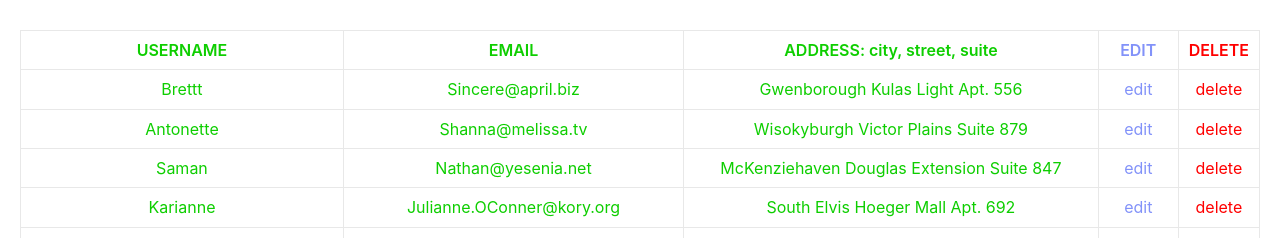
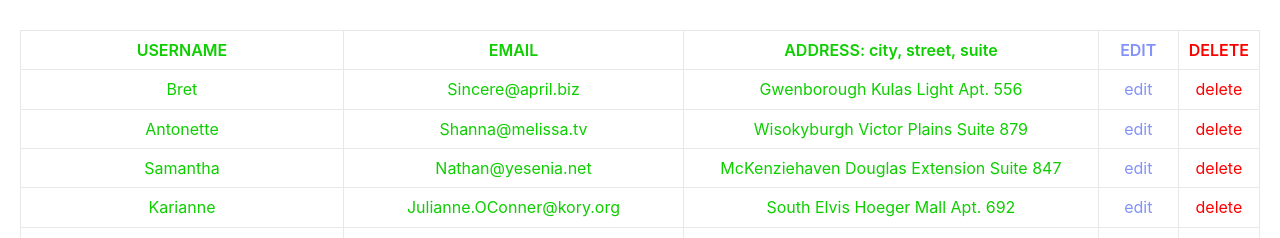
Before and after one commit to andreypost/edicasoft-t-t-r, a React (Create React App) app: page / in a window 1280 px wide. Both pictures are taken after a click on the button "VIEW ALL USERS". Shown: the part 482-720 px from the top of the page. Built offline with nearby package versions, Linux system fonts and the light colour scheme; data requests are answered from the project's data file.

Commit message:
base code

```diff
--- a/db.json
+++ b/db.json
@@ -1,34 +1,73 @@
 {
   "posts": [
     {
-      "username": "Brettt",
+      "id": 1,
+      "name": "Leanne Graham",
+      "username": "Bret",
       "email": "Sincere@april.biz",
       "address": {
-        "city": "Gwenborough Kulas Light Apt. 556        ",
-        "street": " ",
-        "suite": " "
+        "street": "Kulas Light",
+        "suite": "Apt. 556",
+        "city": "Gwenborough",
+        "zipcode": "92998-3874",
+        "geo": {
+          "lat": "-37.3159",
+          "lng": "81.1496"
+        }
       },
-      "id": 1
+      "phone": "1-770-736-8031 x56442",
+      "website": "hildegard.org",
+      "company": {
+        "name": "Romaguera-Crona",
+        "catchPhrase": "Multi-layered client-server neural-net",
+        "bs": "harness real-time e-markets"
+      }
     },
     {
+      "id": 2,
+      "name": "Ervin Howell",
       "username": "Antonette",
       "email": "Shanna@melissa.tv",
       "address": {
-        "city": "Wisokyburgh Victor Plains Suite 879",
-        "street": " ",
-        "suite": " "
+        "street": "Victor Plains",
+        "suite": "Suite 879",
+        "city": "Wisokyburgh",
+        "zipcode": "90566-7771",
+        "geo": {
+          "lat": "-43.9509",
+          "lng": "-34.4618"
+        }
       },
-      "id": 2
+      "phone": "010-692-6593 x09125",
+      "website": "anastasia.net",
+      "company": {
+        "name": "Deckow-Crist",
+        "catchPhrase": "Proactive didactic contingency",
+        "bs": "synergize scalable supply-chains"
+      }
     },
     {
-      "username": "Saman",
+      "id": 3,
+      "name": "Clementine Bauch",
+      "username": "Samantha",
       "email": "Nathan@yesenia.net",
       "address": {
-        "city": "McKenziehaven Douglas Extension Suite 847",
-        "street": " ",
-        "suite": " "
+        "street": "Douglas Extension",
+        "suite": "Suite 847",
+        "city": "McKenziehaven",
+        "zipcode": "59590-4157",
+        "geo": {
+          "lat": "-68.6102",
+          "lng": "-47.0653"
+        }
       },
-      "id": 3
+      "phone": "1-463-123-4447",
+      "website": "ramiro.info",
+      "company": {
+        "name": "Romaguera-Jacobson",
+        "catchPhrase": "Face to face bifurcated interface",
+        "bs": "e-enable strategic applications"
+      }
     },
     {
       "id": 4,
--- a/src/App.js
+++ b/src/App.js
@@ -9,8 +9,8 @@ export default class App extends React.Component {
     this.handleViewAll = this.handleViewAll.bind(this)
     this.handleSearchForm = this.handleSearchForm.bind(this)
     this.handleSubmitRegister = this.handleSubmitRegister.bind(this)
-    this.handleShowEditForm = this.handleShowEditForm.bind(this)
-    this.handleEditUserForm = this.handleEditUserForm.bind(this)
+    this.handleEditUser = this.handleEditUser.bind(this)
+    this.handleSubmitChangeUserForm = this.handleSubmitChangeUserForm.bind(this)
     this.handleDeleteUser = this.handleDeleteUser.bind(this)
     this.handleCancelEdit = this.handleCancelEdit.bind(this)
   }
@@ -32,7 +32,6 @@ export default class App extends React.Component {
   }
 
   handleSearchForm(e) {
-    e.preventDefault()
     fetch('http://localhost:3001/posts')
       .then(response => response.json())
       .then(json => {
@@ -42,6 +41,7 @@ export default class App extends React.Component {
         }
         this.handleChangeState(arr, '', '')
       })
+    e.preventDefault()
   }
 
   handleSubmitRegister(e) {
@@ -62,12 +62,12 @@ export default class App extends React.Component {
     })
       .then(response => response.json())
       .then(json => console.log(json))
+      .then(() => this.handleViewAll())
     e.target.username.value = e.target.email.value = e.target.address.value = ''
     e.preventDefault()
-    setTimeout(this.handleViewAll, 500)
   }
 
-  handleShowEditForm(user) {
+  handleEditUser(user) {
     let form = document.getElementById('editUserForm')
     form.username.value = user.username
     form.email.value = user.email
@@ -75,7 +75,7 @@ export default class App extends React.Component {
     this.handleChangeState([], '', user.id)
   }
 
-  handleEditUserForm(e) {
+  handleSubmitChangeUserForm(e) {
     if (!this.state.userId) {
       e.preventDefault()
       return
@@ -97,9 +97,9 @@ export default class App extends React.Component {
     })
       .then(response => response.json())
       .then(json => console.log(json))
+      .then(() => this.handleViewAll())
     e.target.username.value = e.target.email.value = e.target.address.value = ''
     e.preventDefault()
-    setTimeout(this.handleViewAll, 500)
   }
 
 
@@ -107,16 +107,15 @@ export default class App extends React.Component {
     fetch(`http://localhost:3001/posts/${user}`, {
       method: 'DELETE'
     })
-    setTimeout(this.handleViewAll, 500)
+    .then(() => this.handleViewAll())
   }
 
-  handleCancelEdit(e) {
+  handleCancelEdit() {
     let form = document.getElementById('editUserForm')
     form.username.value = ''
     form.email.value = ''
     form.address.value = ''
     this.handleChangeState([], '', '')
-    this.handleViewAll()
   }
 
   render() {
@@ -124,13 +123,13 @@ export default class App extends React.Component {
     return (
       <section className="app">
         <div className="colalignstart">
-          <button onClick={(e) => this.handleViewAll(e)}>VIEW ALL USERS</button>
+          <button onClick={() => this.handleViewAll()}>VIEW ALL USERS</button>
           <form id="searchByUserName" onSubmit={this.handleSearchForm} className="flexjustbet wrap">
             <button form="searchByUserName">SEARCH USER BY NAME</button>
             <input type="search"
               name="search" onChange={(e) => this.handleChangeState([], e.target.value)} required="username" value={this.state.searchName} autoComplete="off" placeholder="enter username" />
           </form>
-          <form id="registerUser" onSubmit={this.handleSubmitRegister} className="flexjustcenter wrap">
+          <form id="registerUser" onSubmit={(e) => this.handleSubmitRegister(e)} className="flexjustcenter wrap">
             <button form="registerUser">REGISTER</button>
             <input type="text"
               name="username" required="username" placeholder="username" autoComplete="off" />
@@ -139,7 +138,7 @@ export default class App extends React.Component {
             <input type="text"
               name="address" placeholder="address" autoComplete="off" />
           </form>
-          <form id="editUserForm" onSubmit={this.handleEditUserForm} className="flexjustcenter wrap">
+          <form id="editUserForm" onSubmit={(e) => this.handleSubmitChangeUserForm(e)} className="flexjustcenter wrap">
             <button form="editUserForm">EDIT</button>
             <input type="text"
               name="username" autoComplete="off" />
@@ -147,7 +146,7 @@ export default class App extends React.Component {
               name="email" autoComplete="off" />
             <input type="text"
               name="address" autoComplete="off" />
-            <button id="cancel" onClick={(e) => this.handleCancelEdit(e)} className="app__cancel">CANCEL</button>
+            <button id="cancel" onClick={() => this.handleCancelEdit()} className="app__cancel">CANCEL</button>
           </form>
         </div>
         <table>
@@ -162,7 +161,7 @@ export default class App extends React.Component {
           </thead>
           <tbody>
             {this.state.users.map((user, index) => (
-              <tr key={index}><td>{user.username}</td><td>{user.email}</td><td>{user.address.city} {user.address.street} {user.address.suite}</td><td onClick={() => this.handleShowEditForm(user)}>edit</td><td onClick={() => this.handleDeleteUser(user.id)}>delete</td></tr>
+              <tr key={index}><td>{user.username}</td><td>{user.email}</td><td>{user.address.city} {user.address.street} {user.address.suite}</td><td onClick={() => this.handleEditUser(user)}>edit</td><td onClick={() => this.handleDeleteUser(user.id)}>delete</td></tr>
             ))}
           </tbody>
         </table>
```
